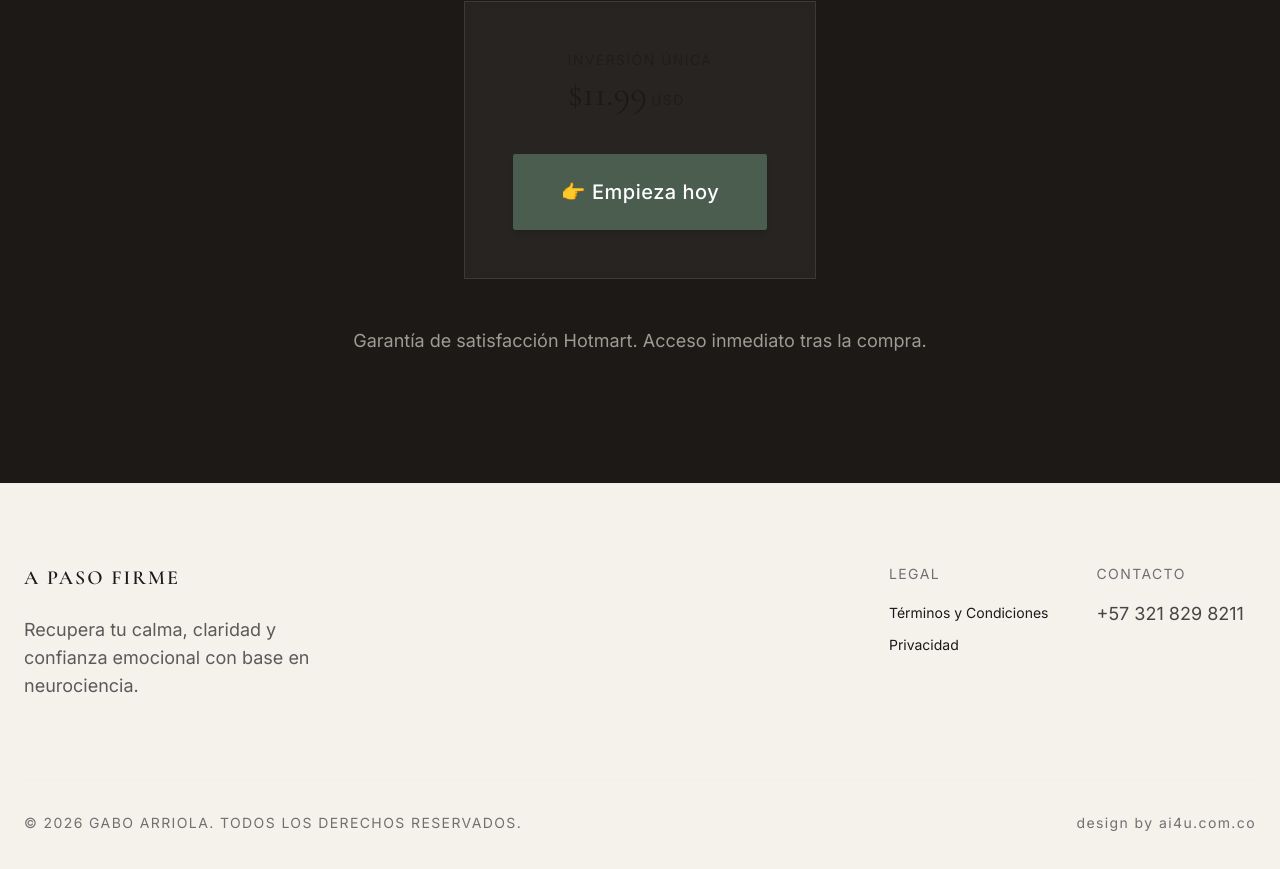
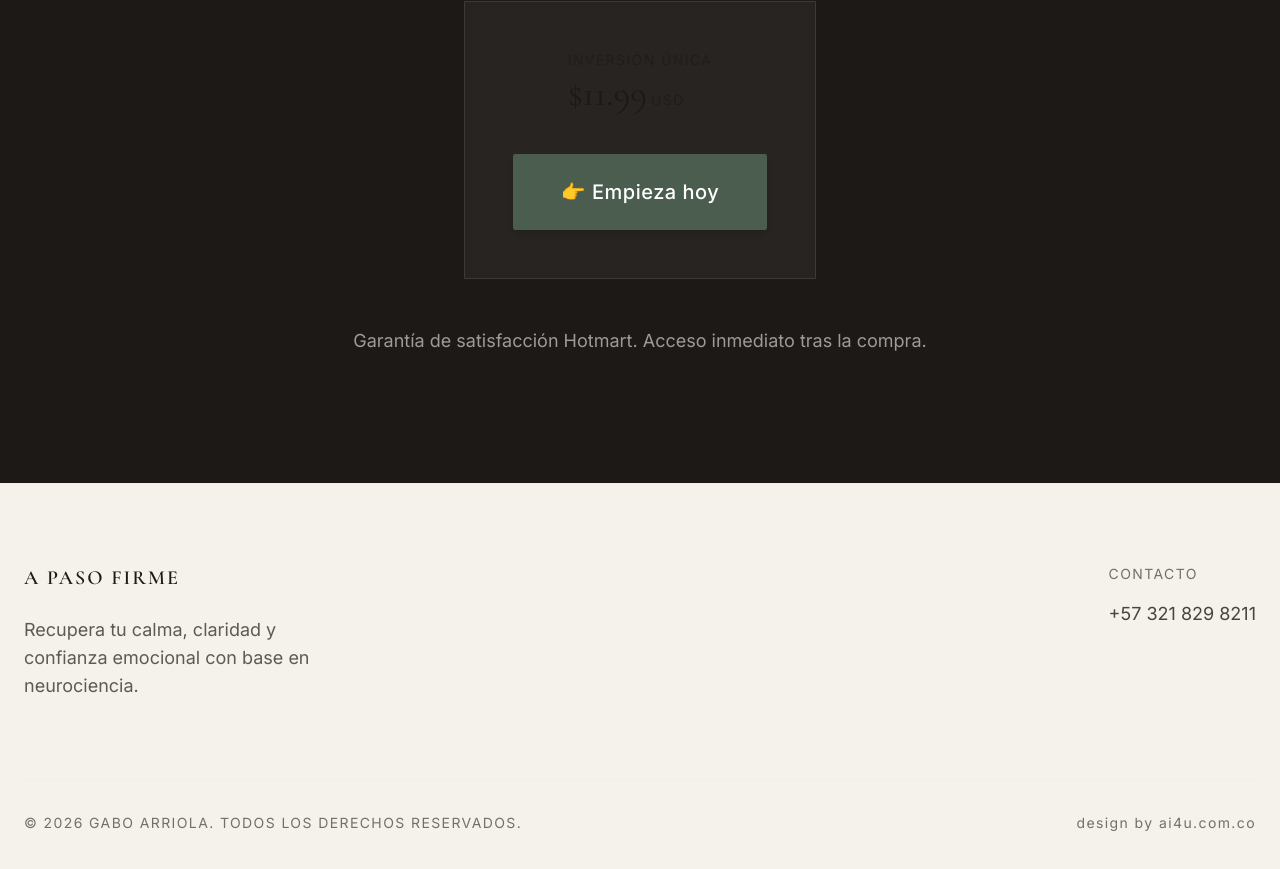
Before and after one commit to donchelo/ebook-apasofirme, a React (Vite) app: page / in a window 1280 px wide. Shown: the part 4202-5071 px from the top of the page. Built offline with nearby package versions, Linux system fonts and the light colour scheme.

Commit message:
Refactor Footer component layout to consolidate legal and contact information into a single column

```diff
--- a/src/components/organisms/Footer.tsx
+++ b/src/components/organisms/Footer.tsx
@@ -15,14 +15,7 @@ const Footer = () => {
             </Typography>
           </div>
 
-          <div className="grid grid-cols-2 gap-12">
-            <div>
-              <Typography variant="caption" className="mb-4 block">Legal</Typography>
-              <ul className="space-y-2">
-                <li><a href="#" className="text-sm hover:text-brand-olive transition-colors">Términos y Condiciones</a></li>
-                <li><a href="#" className="text-sm hover:text-brand-olive transition-colors">Privacidad</a></li>
-              </ul>
-            </div>
+          <div className="grid grid-cols-1 gap-12">
             <div>
               <Typography variant="caption" className="mb-4 block">Contacto</Typography>
               <Typography variant="body" className="text-sm text-brand-dark/80">+57 321 829 8211</Typography>
```
